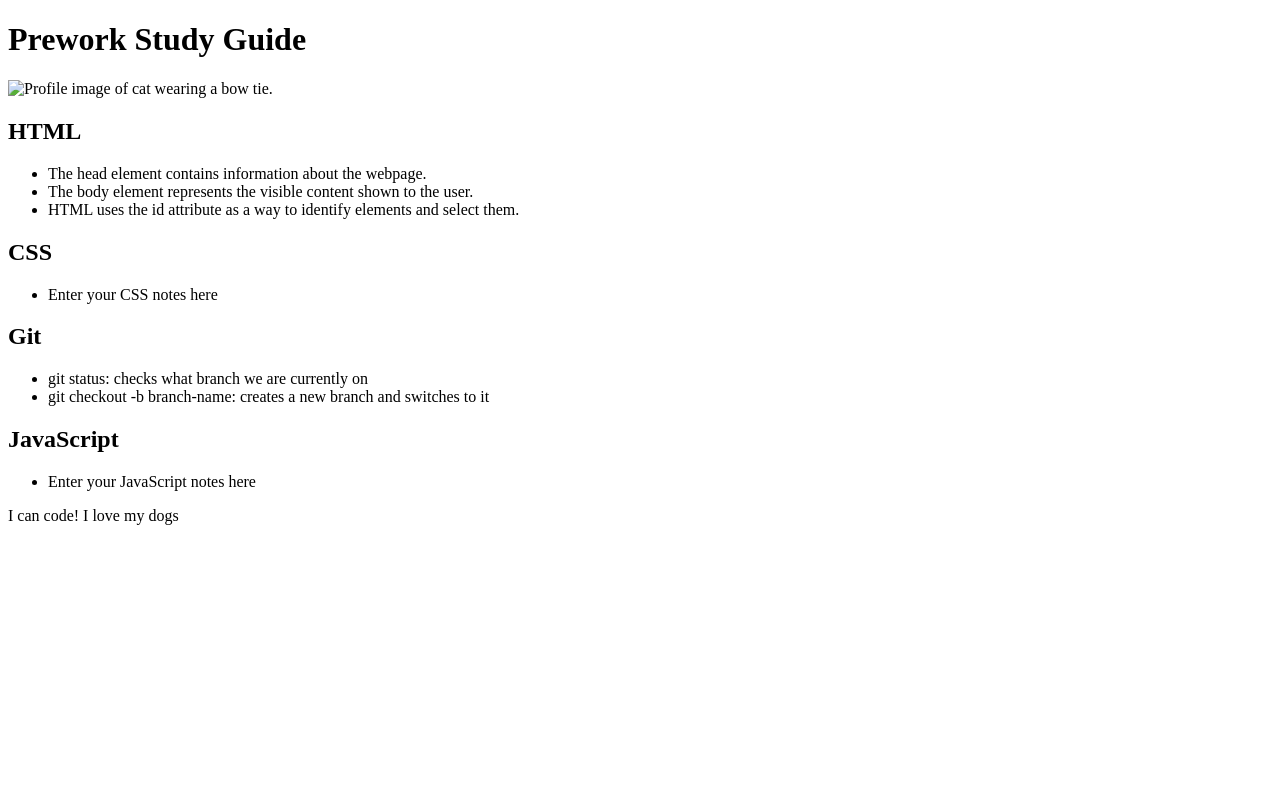
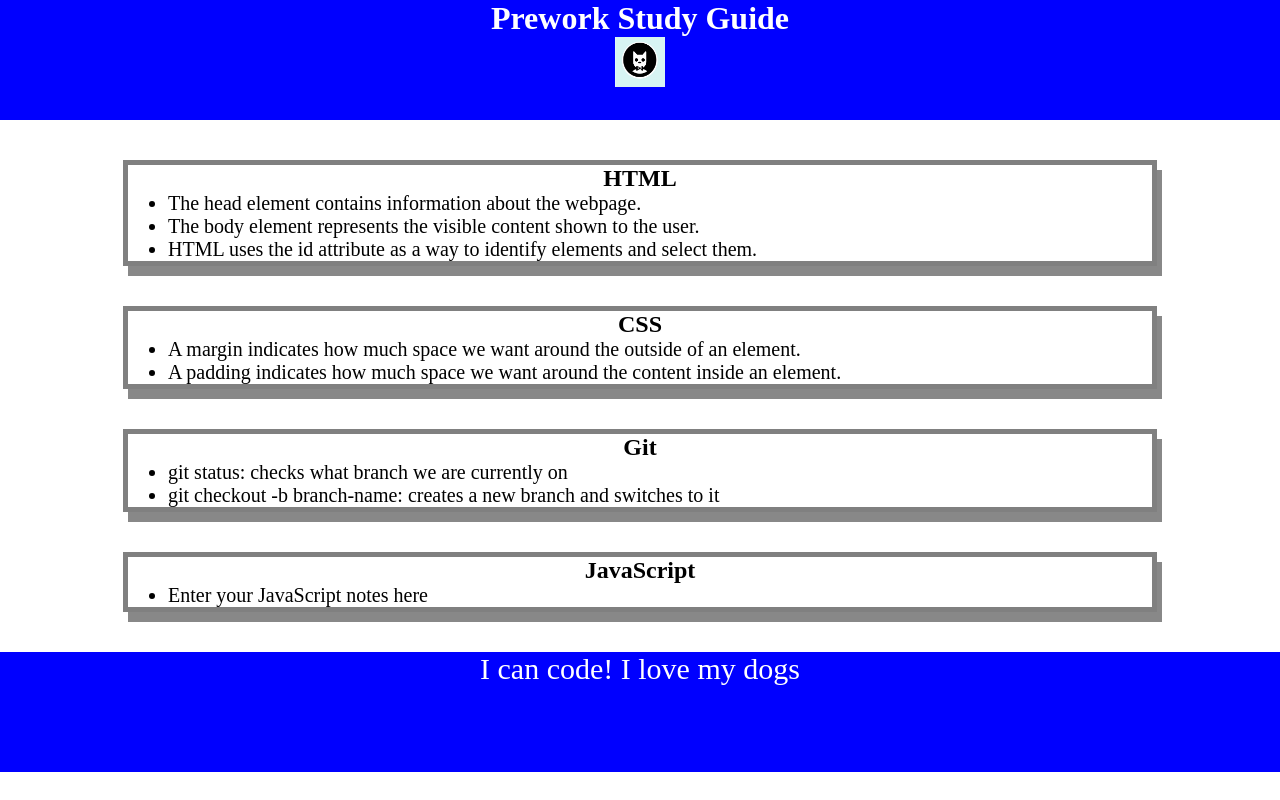
Before and after one commit to namastenataly/prework-study-guide-2024, a plain HTML site: page index.html in a window 1280 px wide. Drawn offline with Linux system fonts and the light colour scheme.

Commit message:
added CSS to project

```diff
--- a/index.html
+++ b/index.html
@@ -4,12 +4,13 @@
     <meta charset="UTF-8" />
     <meta http-equiv="X-UA-Compatible" content="IE=edge" />
     <meta name="viewport" content="width=device-width, initial-scale=1.0" />
+    <link rel="stylesheet" href="./style.css">
     <title>Prework Study Guide 2024</title>
   </head>
   <body>
     <header id="hello">
       <h1>Prework Study Guide</h1>
-      <img src="./assets/bowtie-cat.png" alt="Profile image of cat wearing a bow tie." />
+      <img src="./bowtie-cat.png" alt="Profile image of cat wearing a bow tie." />
     </header>
     <main>
       <section class="card" id="html-section">
@@ -25,7 +26,8 @@
       <section class="card" id="css-section">
         <h2>CSS</h2>
         <ul>
-          <li>Enter your CSS notes here</li>
+          <li>A margin indicates how much space we want around the outside of an element.</li>
+  <li>A padding indicates how much space we want around the content inside an element.</li>
         </ul>
       </section>
 
--- /dev/null
+++ b/style.css
@@ -0,0 +1,41 @@
+* {
+  margin: 0;
+  padding: 0;
+}
+
+header,
+footer {
+ width: 100%;
+ height: 120px;
+ background-color: blue;
+ color: white;
+}
+
+h1,
+h2 {
+ text-align: center;
+}
+
+img {
+ display: block;
+ height: 50px;
+ width: 50px;
+ margin-left: auto;
+ margin-right: auto;
+}
+
+ul {
+ padding-left: 40px;
+ font-size: 20px;
+}
+
+p {
+ text-align: center;
+ font-size: 30px;
+}
+.card {
+  width: 80%;
+  margin: 40px auto;
+  border: 5px solid gray;
+  box-shadow: 5px 10px #888888;
+}
```
